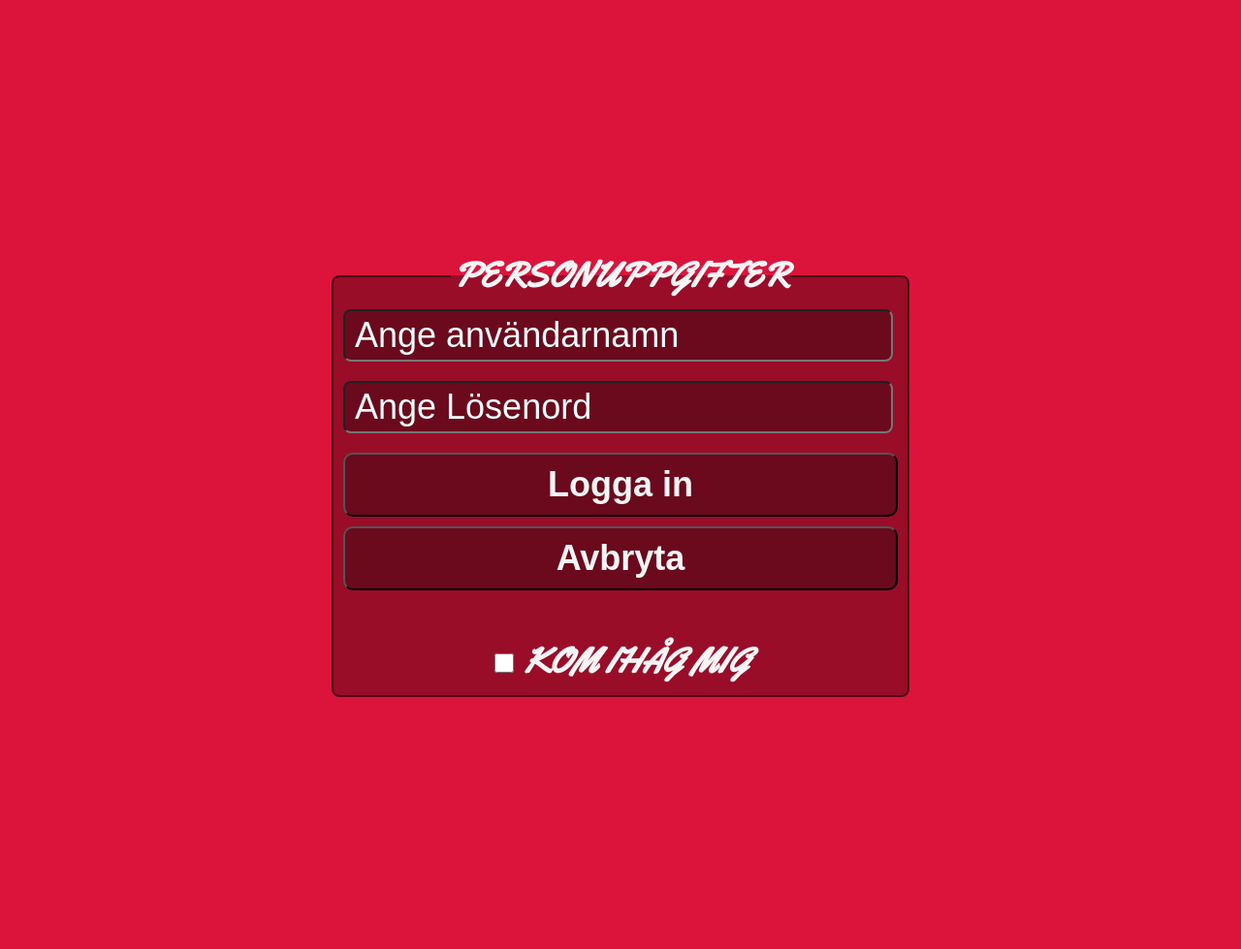
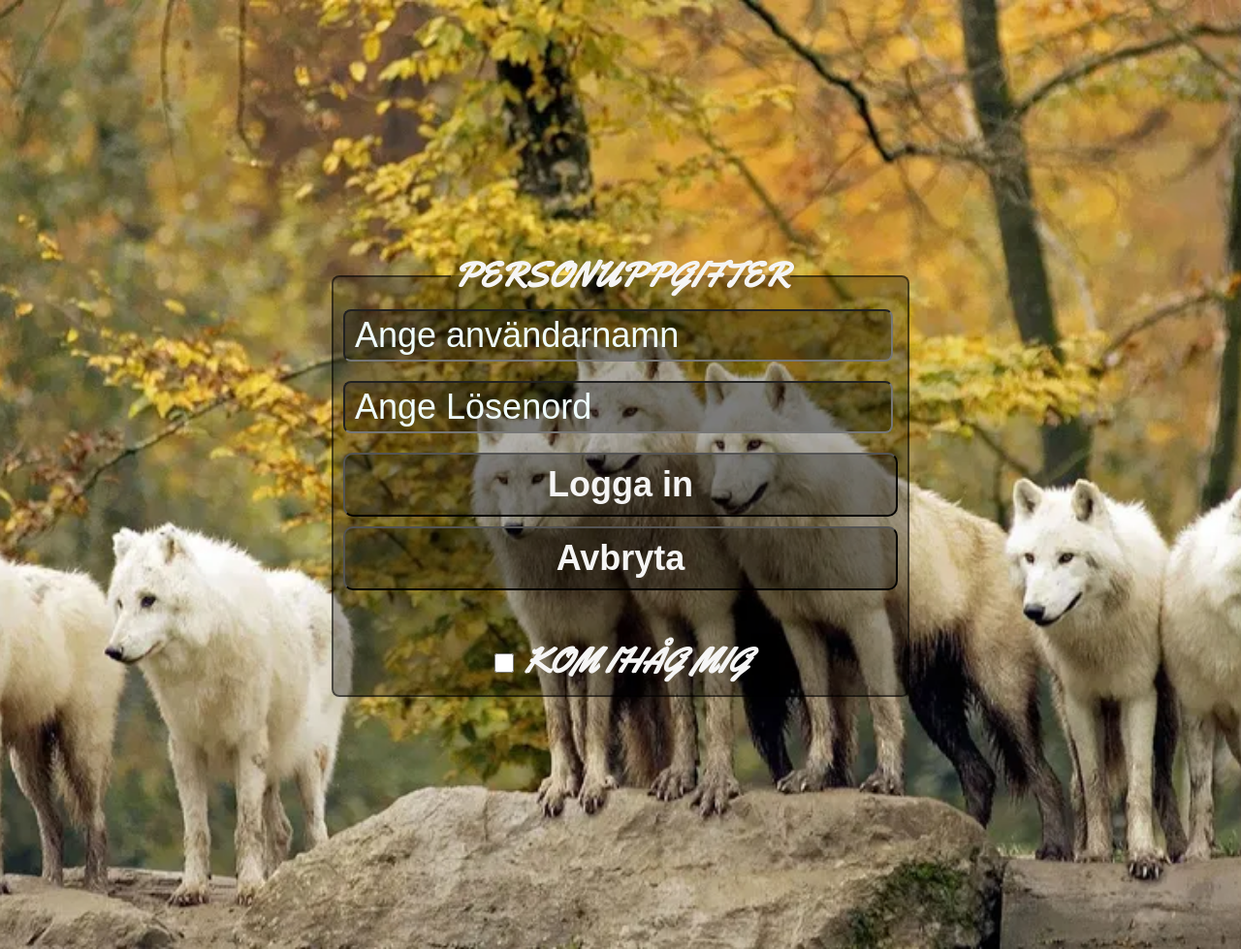
Before and after one commit to kinsuai/test-repo, a plain HTML site: page index.html in a window 1280 px wide. Shown: the whole page at 97% size. Drawn offline with Linux system fonts and the light colour scheme.

Commit message:
background updated

```diff
--- a/index.css
+++ b/index.css
@@ -1,11 +1,12 @@
 @import url('https://fonts.googleapis.com/css2?family=Yellowtail&display=swap');
 body{
-background-color: crimson;
+background:url(/bilder/wolf.webp);
 font-size: 36px;
 text-transform: uppercase;
 background-repeat: no-repeat;
 background-size: cover;
 font-family: 'Yellowtail', cursive;
+background-position: center;
 }
 .wrapper{
     width:600px;
```
